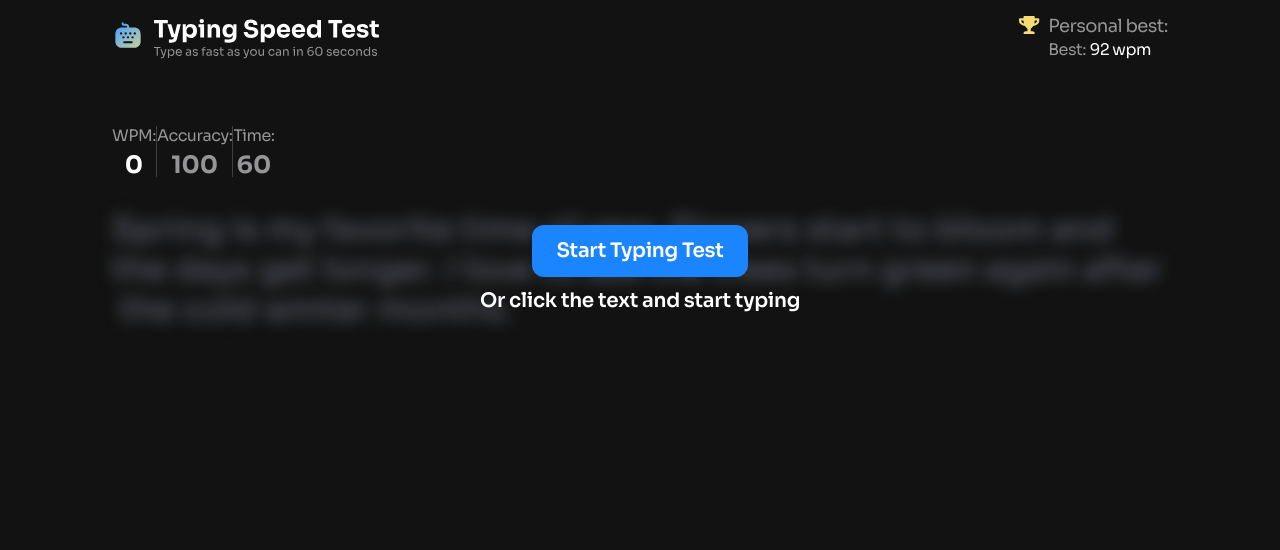
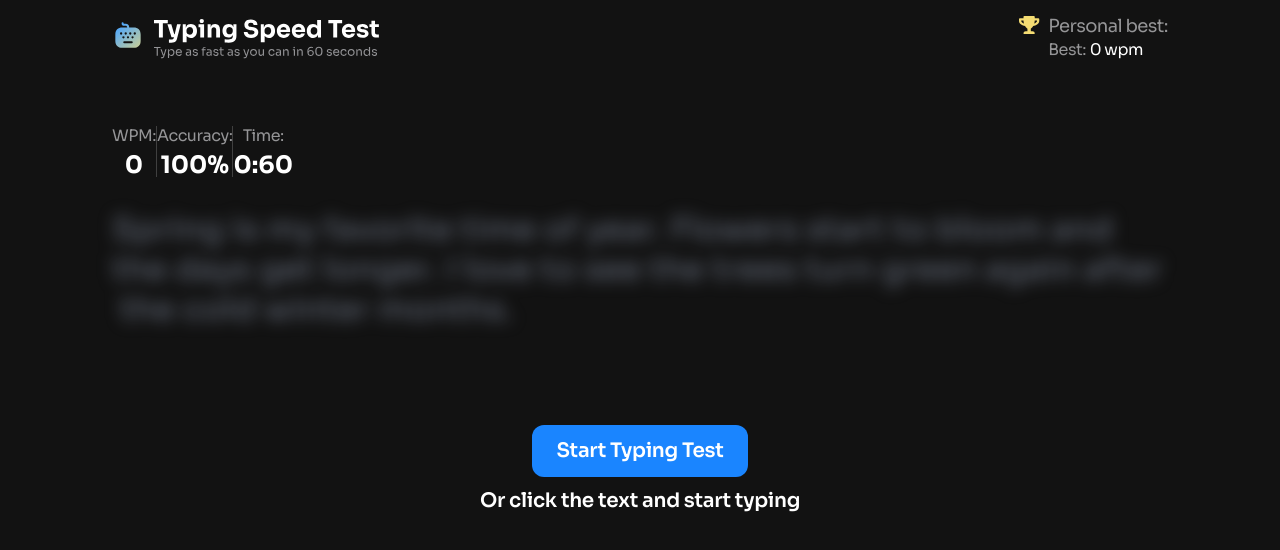
Before and after one commit to Dev-simeon-tech/Typing-speed-test, a React (Vite) app: page / in a window 1280 px wide. Shown: the top 550 px of the page. Built offline with nearby package versions, Linux system fonts and the light colour scheme.

Commit message:
feat: implemented display of results

```diff
--- a/src/components/typingTestContainer.tsx
+++ b/src/components/typingTestContainer.tsx
@@ -1,14 +1,56 @@
-import { useState } from "react";
+import { useState, useEffect, useEffectEvent } from "react";
 import { useTypingSpeedContext } from "../hooks/useTypingSpeedContext";
 
 import TypingText from "../features/typingText";
 import StatsAndSettingsBar from "../features/statsAndSettingsBar";
 import TypingSpeedResults from "../features/typingSpeedResults";
+import { calculateAccuracy } from "../utils/calculateAccuracy";
+import { calculateWPM } from "../utils/calculateWpm";
 
 const TypingSpeedTestContainer = () => {
-  const { ended } = useTypingSpeedContext();
+  const {
+    ended,
+    setAccuracy,
+    setCorrectChars,
+    setInCorrectChars,
+    setWpm,
+    mode,
+    difficulty,
+  } = useTypingSpeedContext();
   const [totalKeystrokes, setTotalKeystrokes] = useState(0);
   const [errorKeystrokes, setErrorKeystrokes] = useState(0);
+  const [totalTime, setTotalTime] = useState(0);
+
+  let duration = 0;
+  switch (mode) {
+    case "timed (60s)":
+      duration = 60;
+  }
+  const reset = () => {
+    setErrorKeystrokes(0);
+    setTotalKeystrokes(0);
+    setTotalTime(0);
+  };
+  useEffect(() => {
+    reset();
+  }, [mode, difficulty]);
+
+  const onTestEnd = useEffectEvent((ended: boolean) => {
+    if (ended) {
+      setWpm(
+        calculateWPM(totalKeystrokes, mode === "passage" ? totalTime : duration)
+      );
+      setAccuracy(calculateAccuracy(totalKeystrokes, errorKeystrokes));
+      setCorrectChars(totalKeystrokes - errorKeystrokes);
+      setInCorrectChars(errorKeystrokes);
+    } else {
+      reset();
+    }
+  });
+
+  useEffect(() => {
+    onTestEnd(ended);
+  }, [ended]);
 
   return (
     <>
@@ -17,6 +59,7 @@ const TypingSpeedTestContainer = () => {
           <StatsAndSettingsBar
             totalKeystrokes={totalKeystrokes}
             errorKeystrokes={errorKeystrokes}
+            setTotalTime={setTotalTime}
           />
           <TypingText
             setTotalKeystrokes={setTotalKeystrokes}
--- a/src/components/ui/button.tsx
+++ b/src/components/ui/button.tsx
@@ -16,7 +16,7 @@ const baseStyles =
 
 const variantStyles: Record<ButtonVariant, string> = {
   primary: "bg-blue-600 hover:bg-blue-400 py-4 px-6 ",
-  secondary: "bg-neutral-0 hover:bg-neutral-0/90 py-2.5 px-4 ",
+  secondary: "bg-neutral-0 text-neutral-900 hover:bg-neutral-0/90 py-2.5 px-4 ",
   neutral: "bg-neutral-800 hover:bg-neutral-500 px-4 py-3 focus:ring-neutral-0",
 };
 
--- a/src/components/ui/header.tsx
+++ b/src/components/ui/header.tsx
@@ -1,8 +1,26 @@
+import { useEffect, useState } from "react";
+import { useTypingSpeedContext } from "../../hooks/useTypingSpeedContext";
 import LogoSmall from "@/assets/images/logo-small.svg?react";
 import TrophyIcon from "@/assets/images/icon-personal-best.svg?react";
 import LogoLarge from "../../assets/images/logo-large.svg?react";
 
 const Header = () => {
+  const [personalBest, setPersonalBest] = useState(0);
+  const { ended } = useTypingSpeedContext();
+
+  useEffect(() => {
+    if (typeof window === "undefined") return;
+
+    try {
+      const storedScore = window.localStorage.getItem("personal-best");
+      if (storedScore) {
+        setPersonalBest(JSON.parse(storedScore));
+      }
+    } catch (e) {
+      console.log(e);
+    }
+  }, [ended]);
+
   return (
     <header className='flex justify-between items-center pt-4'>
       <div>
@@ -16,7 +34,7 @@ const Header = () => {
           <span className='md:block hidden text-preset-4 '>Personal best:</span>{" "}
           <span className='text-preset-3-mobile'>Best:</span>{" "}
           <span className='text-neutral-0 md:text-preset-4 text-preset-3-mobile'>
-            92 wpm
+            {personalBest} wpm
           </span>
         </p>
       </div>
--- a/src/features/statsAndSettingsBar.tsx
+++ b/src/features/statsAndSettingsBar.tsx
@@ -4,8 +4,11 @@ import { useTypingSpeedContext } from "../hooks/useTypingSpeedContext";
 import Dropdown from "../components/ui/dropdown";
 import type { ModeType } from "../context/typingSpeed";
 import type { DifficultyType } from "../context/typingSpeed";
+
 import { calculateAccuracy } from "../utils/calculateAccuracy";
 import { calculateWPM } from "../utils/calculateWpm";
+import { formatTime } from "../utils/formatTime";
+import { getTimerColorScheme } from "../utils/getTimerColorScheme";
 
 const ModeArray: ModeType[] = ["timed (60s)", "passage"];
 const difficultyArray: DifficultyType[] = ["easy", "medium", "hard"];
@@ -13,30 +16,23 @@ const difficultyArray: DifficultyType[] = ["easy", "medium", "hard"];
 type StatsAndSettingsBarType = {
   totalKeystrokes: number;
   errorKeystrokes: number;
+  setTotalTime: React.Dispatch<React.SetStateAction<number>>;
 };
 
 const StatsAndSettingsBar = ({
   totalKeystrokes,
   errorKeystrokes,
+  setTotalTime,
 }: StatsAndSettingsBarType) => {
-  const {
-    started,
-    difficulty,
-    setDifficulty,
-    setMode,
-    mode,
-    ended,
-    setEnded,
-    setWpm,
-    setAccuracy,
-    setCorrectChars,
-    setInCorrectChars,
-  } = useTypingSpeedContext();
+  const { started, difficulty, setDifficulty, setMode, mode, setEnded } =
+    useTypingSpeedContext();
+
   let duration = 0;
   switch (mode) {
     case "timed (60s)":
       duration = 60;
   }
+
   const { time, start, reset } = useTypingTimer({
     mode: mode === "passage" ? "passage" : "timed",
     duration,
@@ -55,20 +51,17 @@ const StatsAndSettingsBar = ({
     if (started && mode !== "passage" && time === 0) {
       setEnded(true);
     }
-  }, [started, time, setEnded, mode]);
+    return () => {
+      if (started && mode === "passage") {
+        setTotalTime(time);
+      }
+    };
+  }, [started, time, setEnded, mode, setTotalTime]);
 
   const elapsedTime = mode === "passage" ? time : duration - time;
   const liveWpm = calculateWPM(totalKeystrokes, elapsedTime);
   const liveAccuracy = calculateAccuracy(totalKeystrokes, errorKeystrokes);
-
-  useEffect(() => {
-    if (ended) {
-      setAccuracy(liveAccuracy);
-      setWpm(liveWpm);
-      setInCorrectChars(errorKeystrokes);
-      setCorrectChars(totalKeystrokes - errorKeystrokes);
-    }
-  }, [ended]);
+  const timedTime = time < 10 ? "0" + time : time;
 
   return (
     <div className='flex flex-col lg:flex-row gap-4 '>
@@ -77,15 +70,56 @@ const StatsAndSettingsBar = ({
           WPM: <span className='text-neutral-0 text-preset-2'>{liveWpm}</span>
         </p>
         <p>
-          Accuracy: <span className='text-preset-2'>{liveAccuracy}</span>
+          Accuracy:{" "}
+          <span
+            className={`text-preset-2 ${
+              !started
+                ? "text-neutral-0"
+                : liveAccuracy === 100
+                ? "text-green-500"
+                : "text-red-500"
+            }`}
+          >
+            {liveAccuracy + "%"}
+          </span>
         </p>
         <p>
-          Time: <span className='text-preset-2'>{time}</span>
+          Time:{" "}
+          <span
+            className={`text-preset-2 ${
+              mode === "passage" || !started
+                ? "text-neutral-0"
+                : getTimerColorScheme(time, duration)
+            }`}
+          >
+            {mode === "passage" ? formatTime(time) : `0:${timedTime}`}
+          </span>
         </p>
       </div>
 
       {/* <div></div>  */}
       <div className='flex gap-2.5 md:hidden justify-between'>
+        <Dropdown
+          itemsArr={difficultyArray}
+          currentItem={difficulty}
+          renderItem={(currentDifficulty, index) => (
+            <button
+              key={index}
+              onClick={() => setDifficulty(currentDifficulty)}
+              className='capitalize flex gap-3 items-center p-2.5 w-full text-preset-5 text-left'
+            >
+              <div
+                role='button'
+                className={`h-6 w-6 rounded-full  bg-neutral-800 ${
+                  difficulty === currentDifficulty
+                    ? "border-7 border-blue-500"
+                    : "border-2 border-neutral-0"
+                }`}
+              ></div>
+              <p>{currentDifficulty}</p>
+            </button>
+          )}
+        />
         <Dropdown
           itemsArr={ModeArray}
           currentItem={mode}
@@ -107,27 +141,6 @@ const StatsAndSettingsBar = ({
             </button>
           )}
         />
-        <Dropdown
-          itemsArr={difficultyArray}
-          currentItem={difficulty}
-          renderItem={(currentDifficulty, index) => (
-            <button
-              key={index}
-              onClick={() => setDifficulty(currentDifficulty)}
-              className='capitalize flex gap-3 items-center p-2.5 w-full text-preset-5 text-left'
-            >
-              <div
-                role='button'
-                className={`h-6 w-6 rounded-full  bg-neutral-800 ${
-                  difficulty === currentDifficulty
-                    ? "border-7 border-blue-500"
-                    : "border-2 border-neutral-0"
-                }`}
-              ></div>
-              <p>{currentDifficulty}</p>
-            </button>
-          )}
-        />
       </div>
     </div>
   );
--- a/src/features/typingSpeedResults.tsx
+++ b/src/features/typingSpeedResults.tsx
@@ -1,7 +1,128 @@
+import { useEffect } from "react";
+import { useLocalStorage } from "../hooks/useLocalStorage";
+import { useTypingSpeedContext } from "../hooks/useTypingSpeedContext";
+import { Button } from "../components/ui/button";
+
+import CompletedIcon from "@/assets/images/icon-completed.svg?react";
+import HighScoreIcon from "@/assets/images/icon-new-pb.svg?react";
+import RestartIcon from "@/assets/images/icon-restart.svg?react";
+import Star_1 from "@/assets/images/pattern-star-1.svg?react";
+import Star_2 from "@/assets/images/pattern-star-2.svg?react";
+import ConfettiPattern from "@/assets/images/pattern-confetti.svg?react";
+
 const TypingSpeedResults = () => {
+  const { wpm, accuracy, inCorrectChars, correctChars, setEnded, setStarted } =
+    useTypingSpeedContext();
+  const [personalBest] = useLocalStorage<number>("personal-best", 0);
+
+  const isBaseline = personalBest === 0;
+  let isHighScore = false;
+
+  useEffect(() => {
+    if (typeof window === "undefined") return;
+    if (wpm < personalBest) return;
+    try {
+      window.localStorage.setItem("personal-best", JSON.stringify(wpm));
+    } catch (e) {
+      console.log(e);
+    }
+  }, [personalBest, wpm]);
+
+  // handles high score
+  if (wpm > personalBest && !isBaseline) {
+    isHighScore = true;
+    console.log("ran here");
+  } else if (wpm > personalBest && isBaseline) {
+    // handle baseline score
+    isHighScore = false;
+  }
+
+  const onResetHandler = () => {
+    setEnded(false);
+    setStarted(false);
+  };
   return (
-    <div>
-      <h1>Results</h1>
+    <div className='mt-8 mb-15 md:mt-20 lg:mt-16 overflow-x-hidden relative'>
+      {isBaseline && (
+        <div className='flex items-center text-center gap-2.5 flex-col'>
+          <CompletedIcon className='pb-1.5' />
+          <h2 className='text-preset-1-mobile md:text-preset-1'>
+            Baseline Established!
+          </h2>
+          <p className='text-preset-5 md:text-preset-3'>
+            You’ve set the bar. Now the real challenge begins—time to beat it.
+          </p>
+        </div>
+      )}
+      {isHighScore && (
+        <div className='flex items-center gap-2.5 text-center flex-col'>
+          <HighScoreIcon className='pb-1.5' />
+          <h2 className='text-preset-1-mobile md:text-preset-1'>
+            High Score Smashed!
+          </h2>
+          <p className='text-preset-5 md:text-preset-3'>
+            You’re getting faster. That was incredible typing.
+          </p>
+        </div>
+      )}
+      {!isBaseline && !isHighScore && (
+        <div className='flex items-center gap-2.5 text-center flex-col'>
+          <CompletedIcon className='pb-1.5' />
+          <h2 className='text-preset-1-mobile md:text-preset-1'>
+            Test Complete!
+          </h2>
+          <p className='text-preset-5 md:text-preset-3'>
+            Solid run. Keep pushing to beat your high score.
+          </p>
+        </div>
+      )}
+      {/* typing results */}
+      <div className='flex flex-col gap-4 my-6 md:my-8'>
+        <div className='flex gap-3 flex-col border border-neutral-700 rounded-lg py-4 px-6'>
+          <p className='text-preset-3 text-neutral-400'>WPM:</p>
+          <p className='text-preset-2'>{wpm}</p>
+        </div>
+        <div className='flex gap-3 flex-col border border-neutral-700 rounded-lg py-4 px-6'>
+          <p className='text-preset-3 text-neutral-400'>Accuracy:</p>
+          <p
+            className={`text-preset-2 ${
+              accuracy === 100 ? "text-green-500" : "text-red-500"
+            }`}
+          >
+            {accuracy}
+          </p>
+        </div>
+        <div className='flex gap-3 flex-col border border-neutral-700 rounded-lg py-4 px-6'>
+          <p className='text-preset-3 text-neutral-400'>Characters:</p>
+          <p className='text-preset-2'>
+            <span className='text-green-500'>{correctChars}</span>
+            <span className='text-neutral-400'>/</span>
+            <span className='text-red-500'>{inCorrectChars}</span>
+          </p>
+        </div>
+      </div>
+      <div className='flex justify-center '>
+        <Button
+          onClick={onResetHandler}
+          variant='secondary'
+          className='text-present-3-semibold text-neutral-900 gap-2.5 items-center'
+        >
+          <p>{isHighScore || isBaseline ? "Beat This Score" : "Go Again"}</p>
+          <RestartIcon />
+        </Button>
+      </div>
+      {isBaseline ||
+        (!isHighScore && (
+          <>
+            <Star_1 className='fixed bottom-0 w-9.5 md:w-auto right-5' />
+            <Star_2 className='fixed top-25 w-5.5 md:w-auto left-5' />
+          </>
+        ))}
+      {isHighScore && (
+        <div className='h-35 fixed left-1/2 -translate-x-1/2  -z-10 -bottom-5 flex justify-center items-center'>
+          <ConfettiPattern className='h-full' />
+        </div>
+      )}
     </div>
   );
 };
--- a/src/features/typingText.tsx
+++ b/src/features/typingText.tsx
@@ -1,4 +1,4 @@
-import { useState, useEffect, useRef, useMemo } from "react";
+import { useState, useEffect, useRef } from "react";
 import { Button } from "../components/ui/button";
 
 import { useTypingSpeedContext } from "../hooks/useTypingSpeedContext";
@@ -22,7 +22,8 @@ const TypingText = ({
   setTotalKeystrokes,
   setErrorKeystrokes,
 }: TypingTextType) => {
-  const { difficulty, started, setStarted, setEnded } = useTypingSpeedContext();
+  const { difficulty, started, setStarted, setEnded, mode } =
+    useTypingSpeedContext();
   const [input, setInput] = useState("");
   const [isOpen, setIsOpen] = useState(false);
   const [texts, setTexts] = useState({} as Texts);
@@ -47,13 +48,13 @@ const TypingText = ({
     setInput("");
     setStarted(false);
     setIsOpen(false); // reset typing input
-  }, [difficulty, texts, setStarted]);
+  }, [difficulty, texts, setStarted, mode]);
 
   useEffect(() => {
     setCurrentText(() => getRandomText(texts, difficulty));
-  }, [texts, difficulty]);
+  }, [texts, difficulty, mode]);
 
-  const memoizedCurrentText = useMemo(() => currentText, [currentText]);
+  // const memoizedCurrentText = useMemo(() => currentText, [currentText]);
 
   const onChangeHandler = (e: React.ChangeEvent<HTMLInputElement>) => {
     if (!started) {
@@ -77,7 +78,7 @@ const TypingText = ({
       setErrorKeystrokes((e) => e + 1);
     }
 
-    if (e.target.value.length < memoizedCurrentText.length) {
+    if (e.target.value.length < currentText.length) {
       setInput(e.target.value);
     } else {
       setStarted(false);
@@ -98,7 +99,12 @@ const TypingText = ({
     setTotalKeystrokes(0);
   };
 
-  if (!texts) return <div>Loading...</div>;
+  if (!texts)
+    return (
+      <div className='min-h-1/2 flex justify-between items-center'>
+        Loading...
+      </div>
+    );
   const cursorIndex = input.length;
   let charIndex = 0;
 
@@ -107,7 +113,7 @@ const TypingText = ({
       {!isOpen && (
         <div
           onClick={onClickHandler}
-          className='absolute flex gap-3 flex-col justify-center items-center text-preset-3-semibold  w-full z-10 h-full top-0 '
+          className='absolute flex gap-3 flex-col justify-center items-center text-preset-3-semibold  w-full z-10 h-[65vh] top-0 '
         >
           <Button onClick={onClickHandler}>Start Typing Test</Button>
           <p>Or click the text and start typing</p>
@@ -126,7 +132,7 @@ const TypingText = ({
           !isOpen && "blur-sm"
         }`}
       >
-        {splitIntoWords(memoizedCurrentText).map((word, wordIndex) => {
+        {splitIntoWords(currentText).map((word, wordIndex) => {
           const letters = word.split("");
           return (
             <span key={wordIndex} className='inline-block leading-10 '>
--- /dev/null
+++ b/src/hooks/useLocalStorage.tsx
@@ -0,0 +1,28 @@
+import { useEffect, useState } from "react";
+
+export function useLocalStorage<T>(key: string, initialValue: T) {
+  const [value, setValue] = useState<T>(() => {
+    if (typeof window === "undefined") {
+      return initialValue;
+    }
+
+    try {
+      const stored = window.localStorage.getItem(key);
+      return stored !== null ? (JSON.parse(stored) as T) : initialValue;
+    } catch {
+      return initialValue;
+    }
+  });
+
+  useEffect(() => {
+    if (typeof window === "undefined") return;
+
+    try {
+      window.localStorage.setItem(key, JSON.stringify(value));
+    } catch {
+      // fail silently (quota, private mode, etc.)
+    }
+  }, [key, value]);
+
+  return [value, setValue] as const;
+}
--- a/src/hooks/useTypingTimer.tsx
+++ b/src/hooks/useTypingTimer.tsx
@@ -1,4 +1,4 @@
-import { useEffect, useRef, useState } from "react";
+import { useEffect, useRef, useState, useCallback } from "react";
 
 type TimerMode = "timed" | "passage";
 
@@ -54,11 +54,11 @@ export function useTypingTimer({
   };
 
   // Reset timer
-  const reset = () => {
+  const reset = useCallback(() => {
     clear();
     setIsRunning(false);
     setTime(mode === "timed" ? duration : 0);
-  };
+  }, [duration, mode]);
 
   // Cleanup on unmount or mode change
   useEffect(() => {
@@ -68,7 +68,7 @@ export function useTypingTimer({
   // Reset if mode or duration changes
   useEffect(() => {
     reset();
-  }, [mode, duration]);
+  }, [mode, duration, reset]);
 
   return {
     time,
--- /dev/null
+++ b/src/utils/formatTime.ts
@@ -0,0 +1,6 @@
+export function formatTime(seconds: number) {
+  const mins = Math.floor(seconds / 60);
+  const secs = seconds % 60;
+
+  return `${mins}:${secs.toString().padStart(2, "0")}`;
+}
--- /dev/null
+++ b/src/utils/getTimerColorScheme.ts
@@ -0,0 +1,11 @@
+export function getTimerColorScheme(time: number, duration: number) {
+  let timeColorScheme = "";
+  if (time > duration * 0.5) {
+    timeColorScheme = "text-green-500";
+  } else if (time > duration * 0.25) {
+    timeColorScheme = "text-yellow-400";
+  } else {
+    timeColorScheme = "text-red-500";
+  }
+  return timeColorScheme;
+}
```
Also changed, not shown: src/assets/images/icon-restart.svg.
